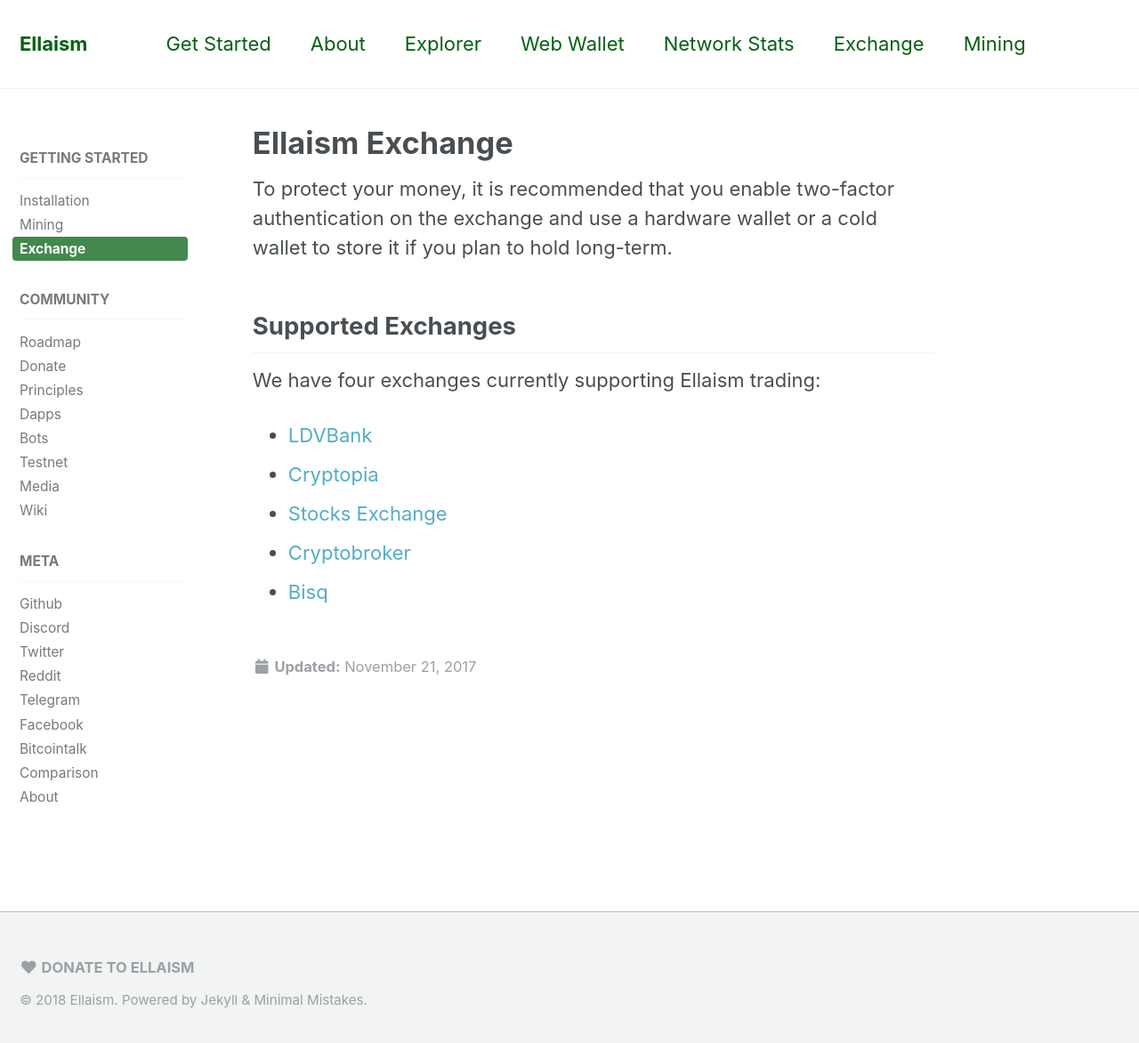
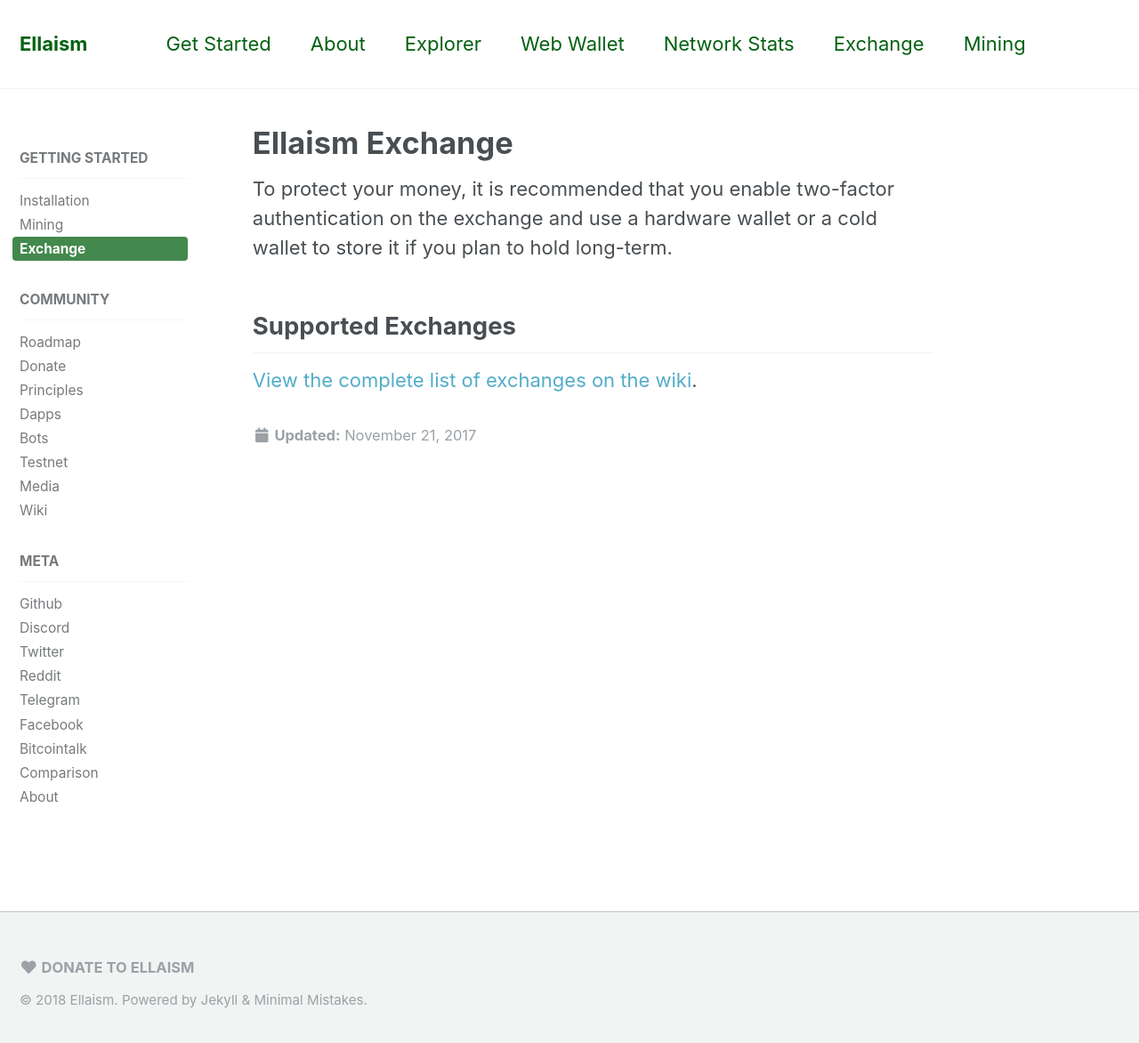
Before and after one commit to ellaism/ellaism.org, a Jekyll site: the page built from _docs/exchange.md, in a window 1280 px wide and 1180 px high. Shown: the top 1172 px of the window at 89% size. Built offline with Jekyll 4.4.1, drawn with Linux system fonts in a browser that asks for light colours.

Commit message:
pull exchange lists from wiki

```diff
--- a/_docs/exchange.md
+++ b/_docs/exchange.md
@@ -10,10 +10,5 @@
 
 ## Supported Exchanges
 
-We have four exchanges currently supporting Ellaism trading:
-
-* [LDVBank](https://ldvbank.com/en-us/trading/)
-* [Cryptopia](https://www.cryptopia.co.nz/Exchange?market=ELLA_BTC)
-* [Stocks Exchange](https://stocks.exchange/trade/ELLA/BTC)
-* [Cryptobroker](https://trade.cryptobroker.io/markets/ellabtc)
-* [Bisq](https://bisq.network/)
+<div class="wiki-loader"></div>
+<div id="wiki-page-content" data-wiki-page="https://wiki.ellaism.org/Supported-Exchanges" data-wiki-fail-message="View the complete list of exchanges on the wiki"></div>
```
Also changed, not shown: _pages/about.md (+2 -5 lines).
